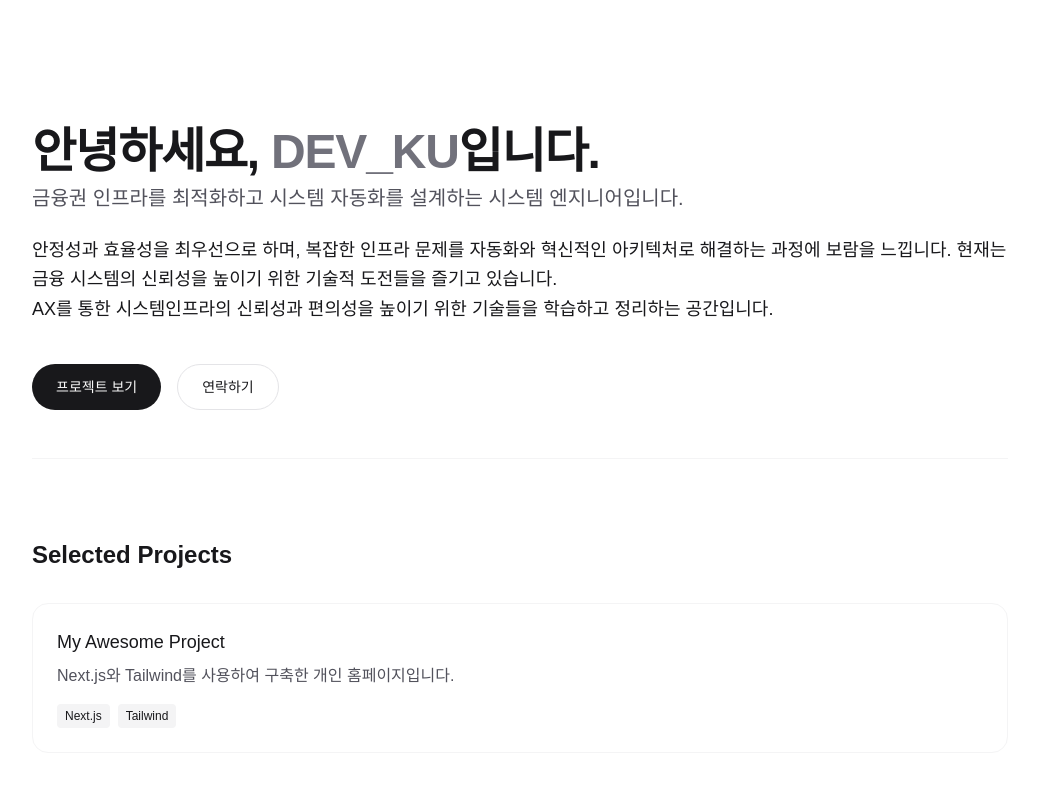
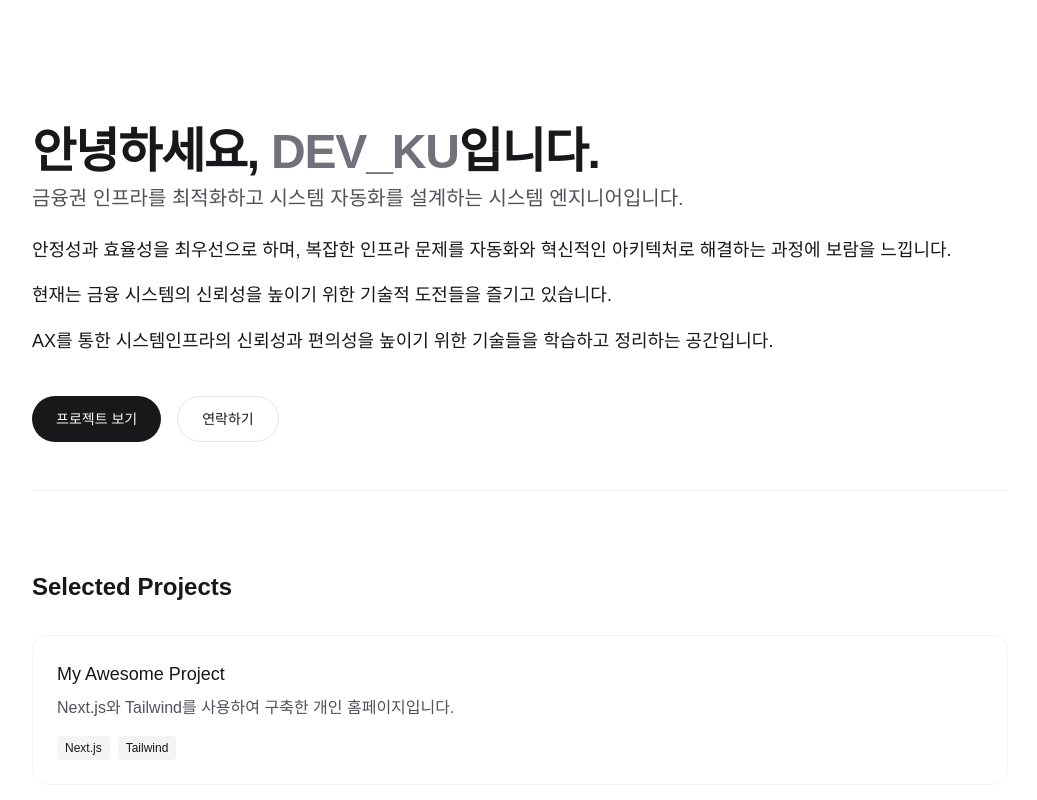
Before and after one commit to zzimo9/my-personal-website, a Next.js app: page / in a window 1280 px wide. Shown: the top 800 px of the page, without its empty margins (120-1157 px from the left). Built offline with nearby package versions, Linux system fonts and the light colour scheme.

Commit message:
Content: Format bio into separate paragraphs for better readability

```diff
--- a/src/app/page.tsx
+++ b/src/app/page.tsx
@@ -13,11 +13,14 @@ export default function Home() {
             </p>
           </div>
 
-          <div className="prose prose-zinc dark:prose-invert max-w-none">
+          <div className="prose prose-zinc dark:prose-invert max-w-none space-y-4">
             <p className="text-lg leading-relaxed">
               안정성과 효율성을 최우선으로 하며, 복잡한 인프라 문제를 자동화와 혁신적인 아키텍처로 해결하는 과정에 보람을 느낍니다.
+            </p>
+            <p className="text-lg leading-relaxed">
               현재는 금융 시스템의 신뢰성을 높이기 위한 기술적 도전들을 즐기고 있습니다.
-              <br />
+            </p>
+            <p className="text-lg leading-relaxed">
               AX를 통한 시스템인프라의 신뢰성과 편의성을 높이기 위한 기술들을 학습하고 정리하는 공간입니다.
             </p>
           </div>
```
